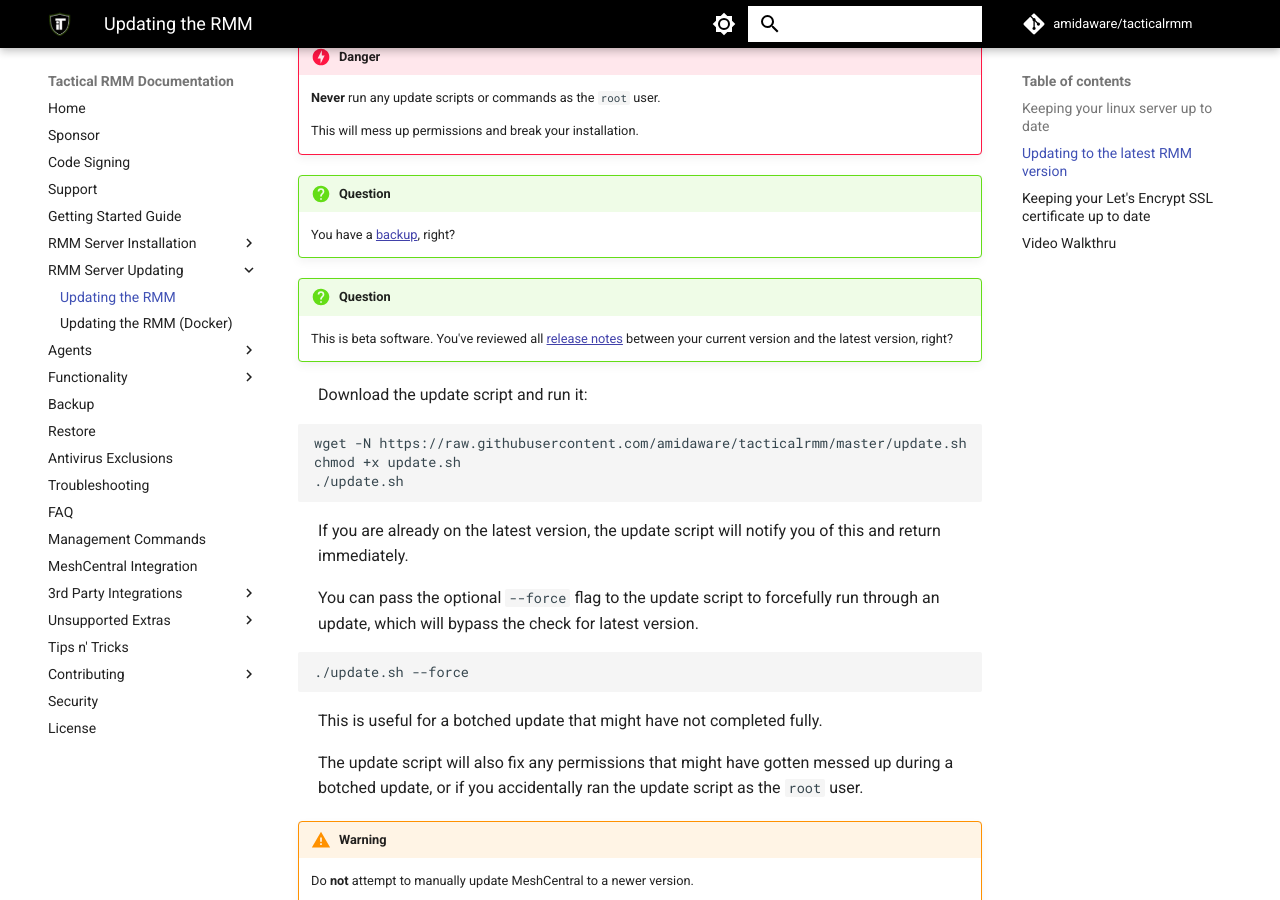
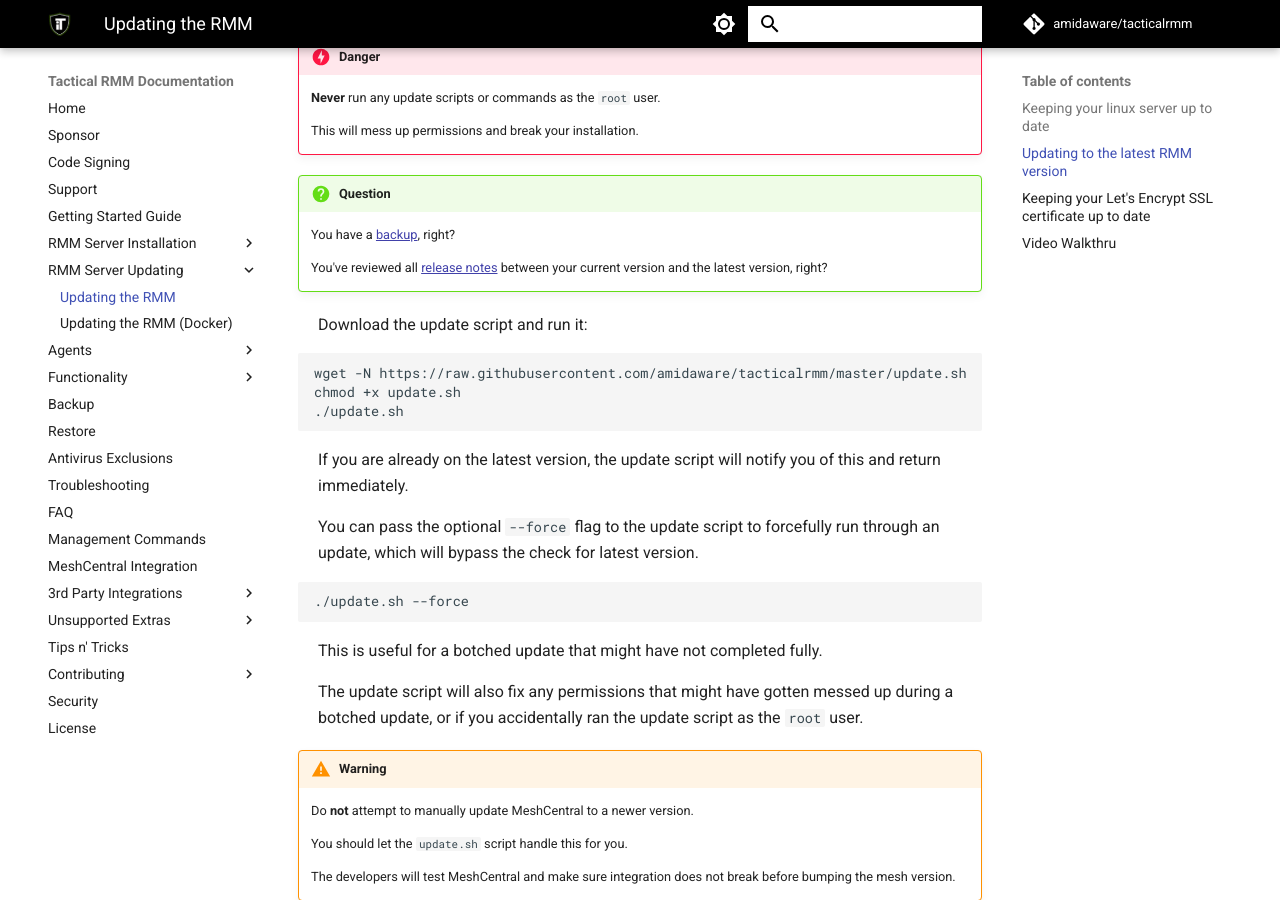
Before and after one commit to amidaware/trmm-docs, an MkDocs documentation site: the page built from docs/update_server.md, in a window 1280 px wide and 900 px high, scrolled down 943 px. Built offline with MkDocs 1.6.1 and Material for MkDocs 9.7.7, drawn with Linux system fonts in a browser that asks for light colours; comment, search, counter and statistics services are not loaded.

Commit message:
remove beta wording

```diff
--- a/docs/update_server.md
+++ b/docs/update_server.md
@@ -37,8 +37,8 @@
 !!!question
     You have a [backup](backup.md), right?
 
-!!!question
-    This is beta software. You've reviewed all [release notes](https://github.com/amidaware/tacticalrmm/releases) between your current version and the latest version, right?
+    You've reviewed all [release notes](https://github.com/amidaware/tacticalrmm/releases) between your current version and the latest version, right?
+
 
 Download the update script and run it:
 
```
Also changed, not shown: docs/faq.md (+1 -1 lines), docs/troubleshooting.md (+0 -2 lines).
